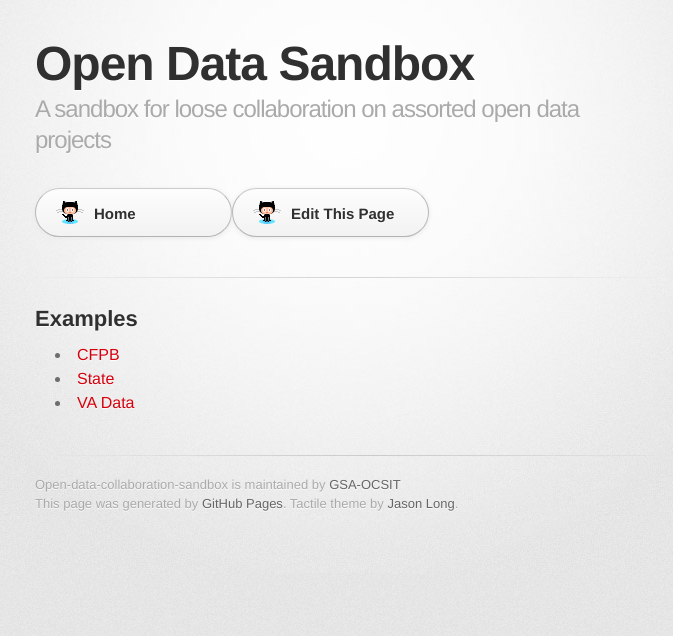
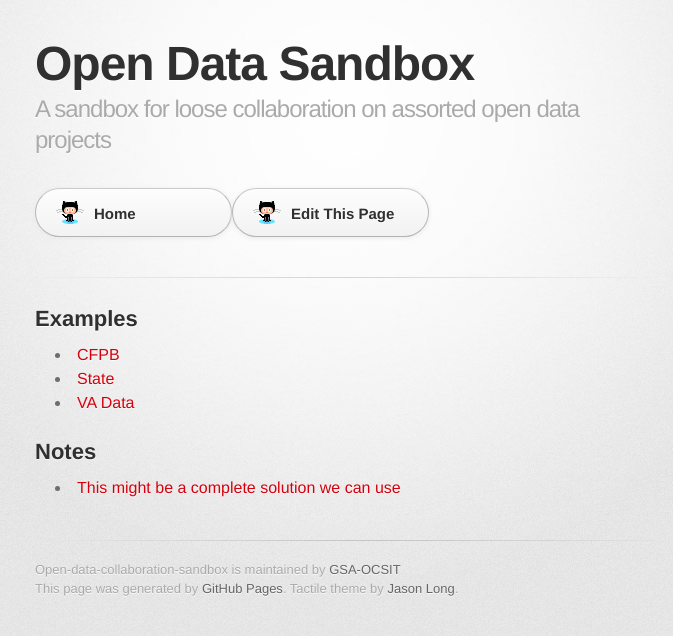
Before and after one commit to GSA/Open-Data-Collaboration-Sandbox, a Jekyll site: the page built from open_source_hubs_in_a_box.md, in a window 1280 px wide. Shown: the top 636 px of the page, without its empty margins (295-968 px from the left). Built offline with Jekyll 4.4.1, drawn with Linux system fonts in a browser that asks for light colours; some web fonts are replaced.

Commit message:
Update open_source_hubs_in_a_box.md

```diff
--- a/open_source_hubs_in_a_box.md
+++ b/open_source_hubs_in_a_box.md
@@ -10,3 +10,6 @@
 * [CFPB](http://cfpb.github.io/)
 * [State](http://usstatedept.github.io/)
 * [VA Data](http://va-data.github.io/va-developer/)
+
+## Notes
+* [This might be a complete solution we can use](http://if.io/open-source-program-template/)
```
